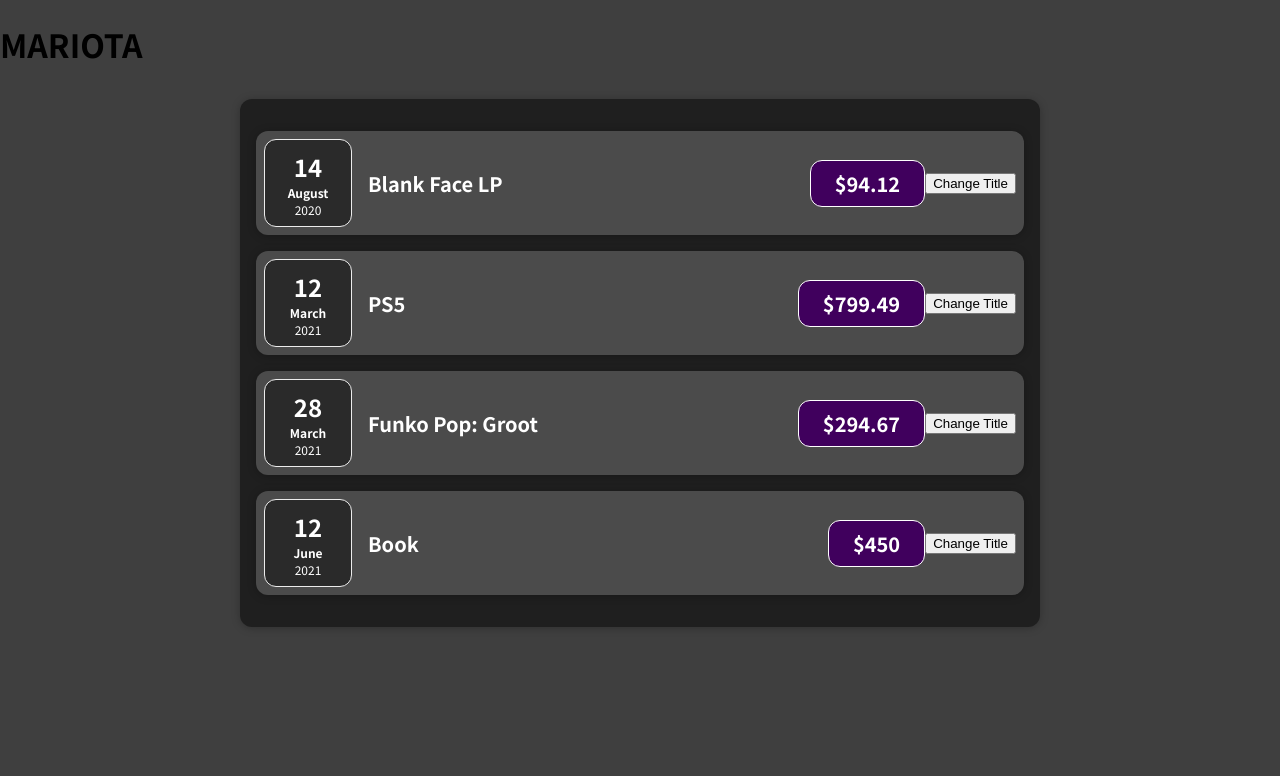
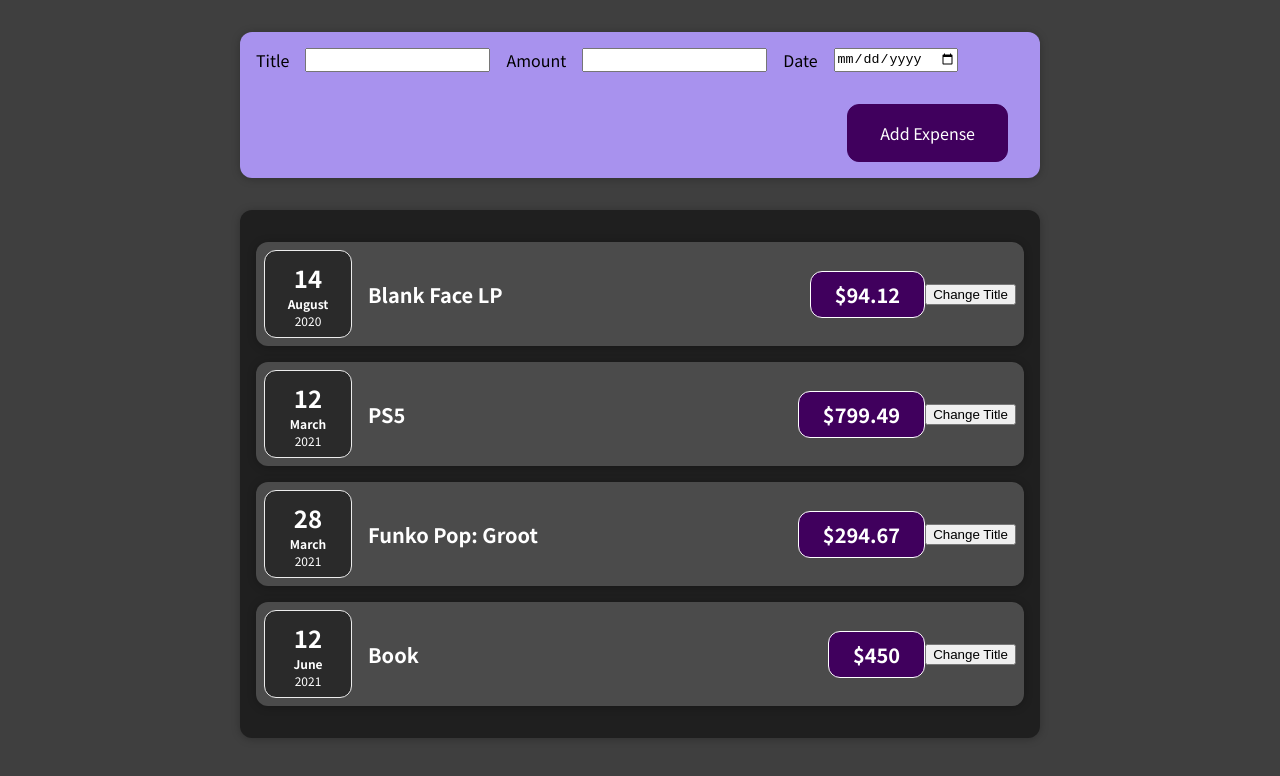
Before and after one commit to MoneyTreesIsThePerfectPlaceForShade/expense-app, a React (Create React App) app: page / in a window 1280 px wide. Shown: the top 776 px of the page. Built offline with nearby package versions, Linux system fonts and the light colour scheme.

Commit message:
feat: добавил новые компоненты

```diff
--- a/src/App.js
+++ b/src/App.js
@@ -1,5 +1,6 @@
 import React from "react";
 
+import NewExpense from "./components/NewExpense/NewExpense";
 import Expenses from "./components/Expenses/Expenses";
 
 const App = () => {
@@ -32,7 +33,7 @@ const App = () => {
 
     return (
         <div className="App">
-            <h1>MARIOTA</h1>
+            <NewExpense />
             <Expenses item={expenses} />
         </div>
     );
--- /dev/null
+++ b/src/components/NewExpense/ExpenseForm.css
@@ -0,0 +1,26 @@
+.new-expense__controls {
+    display: flex;
+    flex-wrap: wrap;
+    gap: 1rem;
+    margin-bottom: 1rem;
+    text-align: left;
+}
+
+.new-expense__control label {
+    font-weight: bold;
+    margin-bottom: 0.5rem;
+    display: block;
+}
+
+.new-expense__control input {
+    font: inherit;
+    padding: 0.5rem;
+    border-radius: 6px;
+    border: 1px solid #ccc;
+    width: 20rem;
+    max-width: 100%;
+}
+
+.new-expense__actions {
+    text-align: right;
+}
--- /dev/null
+++ b/src/components/NewExpense/ExpenseForm.js
@@ -0,0 +1,28 @@
+import React from "react";
+import "./ExpenseForm.css";
+
+const ExpenseForm = () => {
+    return (
+        <form>
+            <div className="new-expense__controls">
+                <div className="new-expense__controls">
+                    <label>Title</label>
+                    <input type="text" />
+                </div>
+                <div className="new-expense__controls">
+                    <label>Amount</label>
+                    <input type="number" min="0.01" step="0.01" />
+                </div>
+                <div className="new-expense__controls">
+                    <label>Date</label>
+                    <input type="date" min="2020-01-01" step="2022-12-31" />
+                </div>
+            </div>
+            <div className="new-expense__actions">
+                <button>Add Expense</button>
+            </div>
+        </form>
+    );
+};
+
+export default ExpenseForm;
--- /dev/null
+++ b/src/components/NewExpense/NewExpense.css
@@ -0,0 +1,38 @@
+.new-expense {
+    background-color: #a892ee;
+    padding: 1rem;
+    margin: 2rem auto;
+    width: 50rem;
+    max-width: 95%;
+    border-radius: 12px;
+    text-align: center;
+    box-shadow: 0 1px 8px rgba(0, 0, 0, 0.25);
+}
+
+.new-expense button {
+    font: inherit;
+    cursor: pointer;
+    padding: 1rem 2rem;
+    border: 1px solid #40005d;
+    background-color: #40005d;
+    color: white;
+    border-radius: 12px;
+    margin-right: 1rem;
+}
+
+.new-expense button:hover,
+.new-expense button:active {
+    background-color: #510674;
+    border-color: #510674;
+}
+
+.new-expense button.alternative {
+    color: #220131;
+    border-color: transparent;
+    background-color: transparent;
+}
+
+.new-expense button.alternative:hover,
+.new-expense button.alternative:active {
+    background-color: #ddb3f8;
+}
--- /dev/null
+++ b/src/components/NewExpense/NewExpense.js
@@ -0,0 +1,14 @@
+import React from "react";
+
+import ExpenseForm from "./ExpenseForm";
+import "./NewExpense.css"
+
+const NewExpense = (props) => {
+    return (
+        <div className="new-expense">
+            <ExpenseForm />
+        </div>
+    )
+}
+
+export default NewExpense;
```
